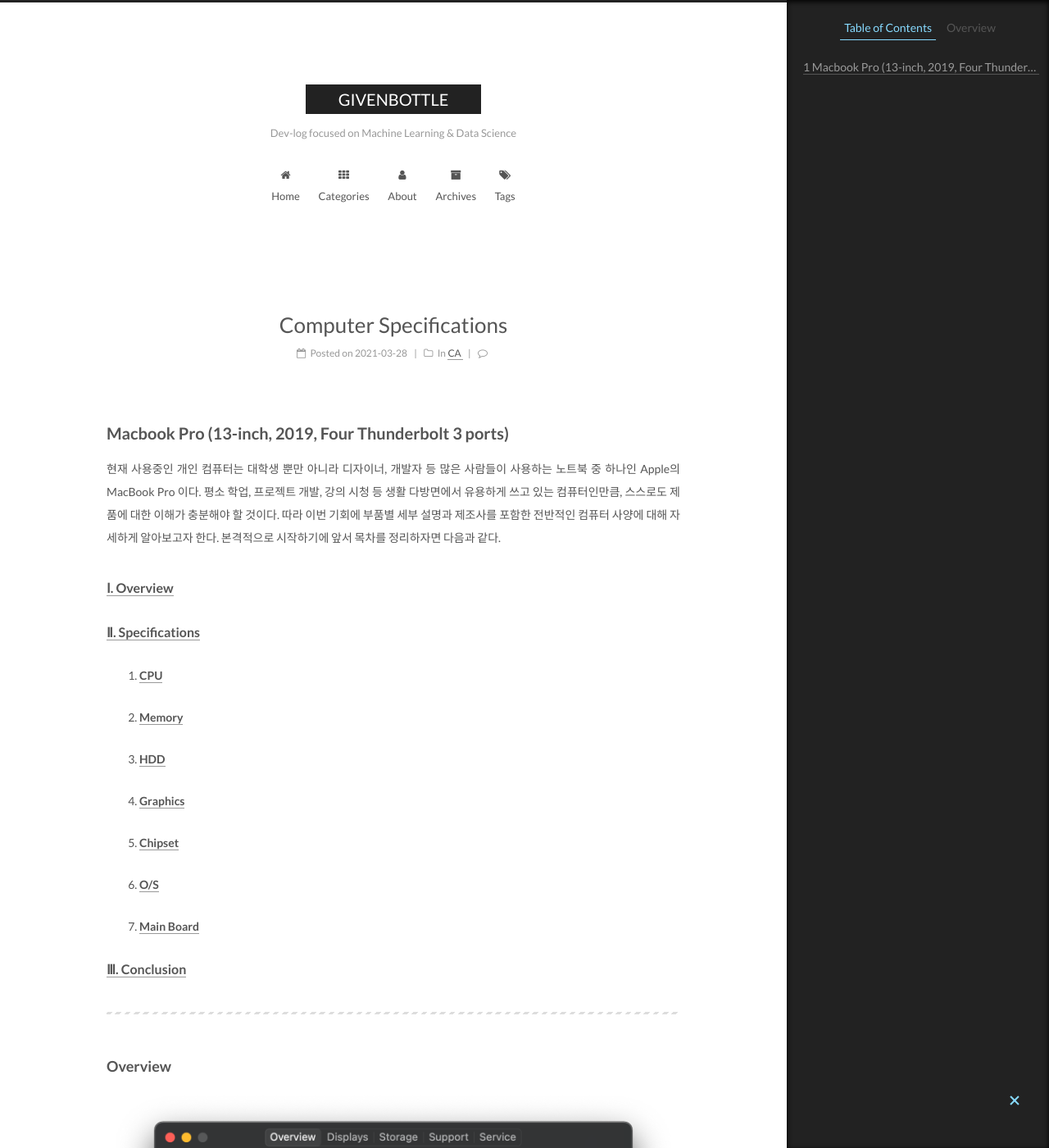
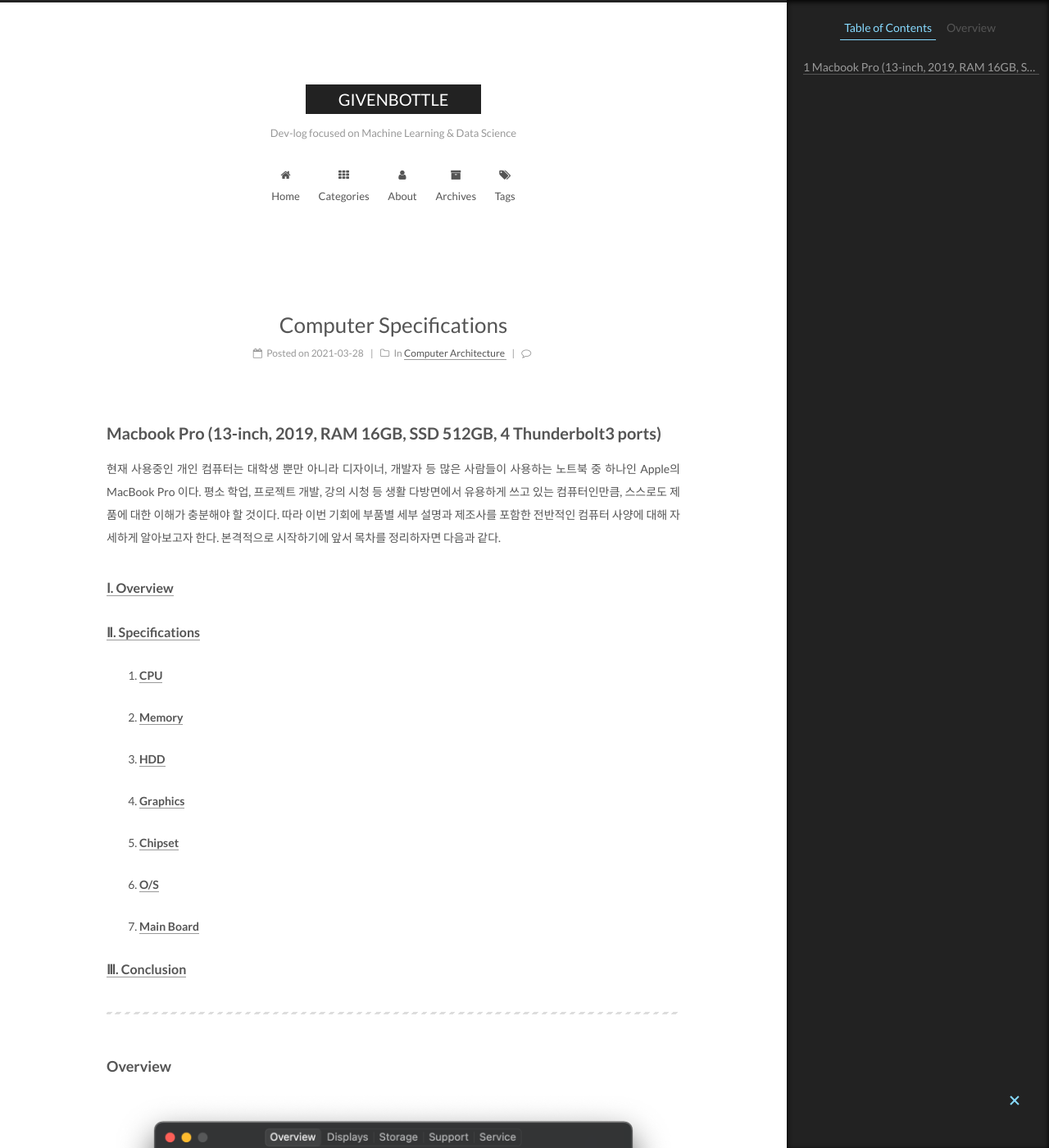
Before and after one commit to sbj6364/sbj6364.github.io, a Jekyll site: the page built from _posts/2021-03-28-computer-specification.md, in a window 1280 px wide and 1400 px high. Shown: the whole window at 82% size. Built offline with Jekyll 4.4.1, drawn with Linux system fonts in a browser that asks for light colours; comment, search, counter and statistics services are not loaded.

Commit message:
Edit categories

```diff
--- a/_posts/2021-03-28-computer-specification.md
+++ b/_posts/2021-03-28-computer-specification.md
@@ -2,7 +2,7 @@
 title: Computer Specifications
 date: 2021-03-28 03:00:03
 categories:
-  - CA
+  - Computer Architecture
 tags:
   - computer-architecture
   - ca
@@ -12,7 +12,7 @@
 
 
 
-## Macbook Pro (13-inch, 2019, Four Thunderbolt 3 ports)
+## Macbook Pro (13-inch, 2019, RAM 16GB, SSD 512GB, 4 Thunderbolt3 ports)
 
 
 
```
Also changed, not shown: _posts/2021-03-29-ml-w2.md (+1 -1 lines), about/index.md (+3 -5 lines).
